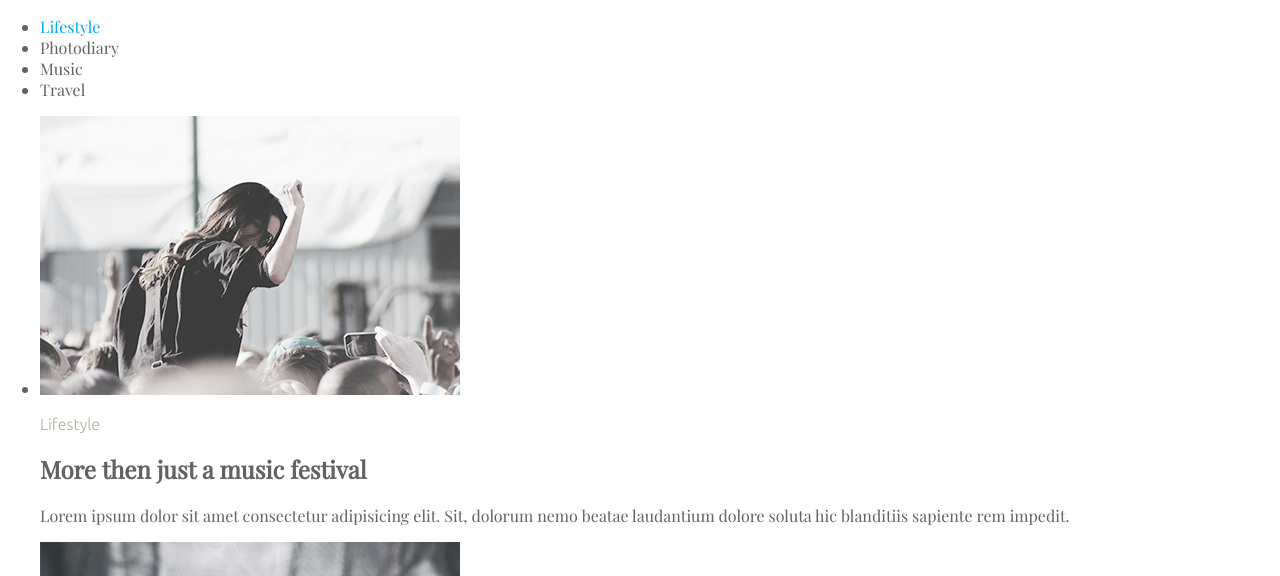
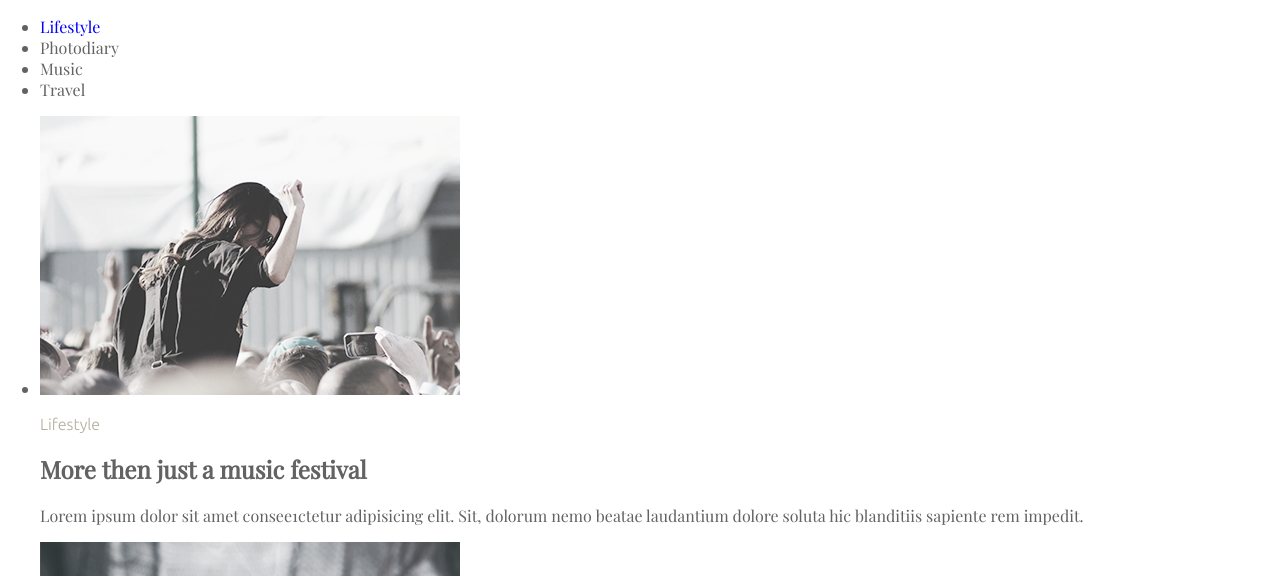
Before and after one commit to 5hevhuk/goit-markup-hw-03, a plain HTML site: page index.html in a window 1280 px wide. In both pictures the pointer is over the link "Lifestyle". Shown: the top 576 px of the page. Drawn offline with nearby package versions, Linux system fonts and the light colour scheme.

Commit message:
Added hover and focus

```diff
--- a/index.html
+++ b/index.html
@@ -48,7 +48,7 @@
                         More then just a music festival
                     </h2>
                     <p>
-                        Lorem ipsum dolor sit amet consectetur adipisicing elit. Sit, dolorum nemo beatae laudantium dolore soluta hic blanditiis sapiente rem impedit.
+                        Lorem ipsum dolor sit amet consee1ctetur adipisicing elit. Sit, dolorum nemo beatae laudantium dolore soluta hic blanditiis sapiente rem impedit.
                     </p>
                 </li>
                 <li>
--- a/style.css
+++ b/style.css
@@ -4,6 +4,11 @@ body {
     margin: 0;
     padding: 0;
     box-sizing: border-box;
+}
+
+a:hover,
+a:focus {
+    color:#0000FF;
 }
 
 .preheader {
```
